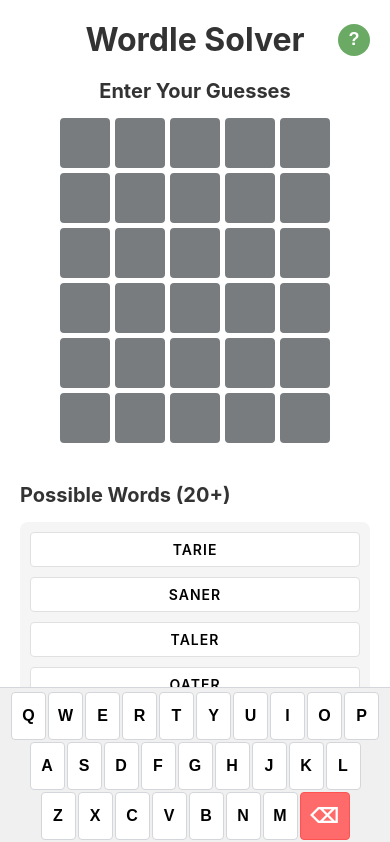
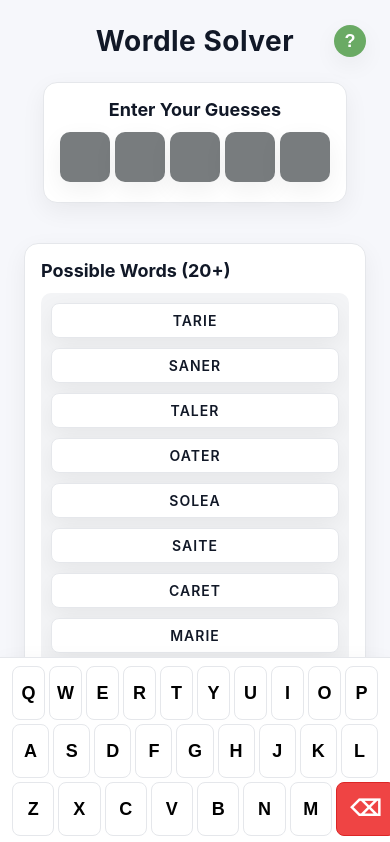
Before and after one commit to rselbach/tools, a React (Create React App) app: page / in a window 390 px wide. Shown: the top 842 px of the page. Built offline with nearby package versions, Linux system fonts and the light colour scheme.

Commit message:
new look

```diff
--- a/src/App.css
+++ b/src/App.css
@@ -1,11 +1,28 @@
+:root {
+  --bg: #f6f7fb;
+  --text: #111827;
+  --muted: #6b7280;
+  --surface: #ffffff;
+  --surface-2: #f3f4f6;
+  --border: #e5e7eb;
+  --shadow: 0 8px 24px rgba(0, 0, 0, 0.06);
+  --accent: #6aaa64; /* green */
+  --accent-2: #c9b458; /* yellow */
+  --accent-3: #787c7e; /* gray */
+}
+
+/* Dark mode removed; single light theme via :root variables */
+
 .App {
   text-align: center;
-  padding: 20px;
+  padding: 24px;
   font-family: -apple-system, BlinkMacSystemFont, 'Segoe UI', 'Roboto', 'Oxygen',
     'Ubuntu', 'Cantarell', 'Fira Sans', 'Droid Sans', 'Helvetica Neue',
     sans-serif;
   max-width: 1200px;
   margin: 0 auto;
+  color: var(--text);
+  background: var(--bg);
 }
 
 .header {
@@ -13,19 +30,23 @@
   justify-content: center;
   align-items: center;
   position: relative;
-  margin-bottom: 20px;
+  margin-bottom: 24px;
 }
 
 h1 {
-  color: #333;
+  color: var(--text);
   margin: 0;
+  font-size: 28px;
+  letter-spacing: 0.5px;
 }
 
 h2 {
-  color: #333;
-  font-size: 20px;
-  margin: 0 0 15px 0;
+  color: var(--text);
+  font-size: 18px;
+  margin: 0 0 12px 0;
 }
+
+/* removed dark-mode toggle button */
 
 .help-button {
   position: absolute;
@@ -33,8 +54,8 @@
   width: 32px;
   height: 32px;
   border-radius: 50%;
-  background: #6aaa64;
-  color: white;
+  background: var(--accent);
+  color: #fff;
   border: none;
   font-size: 18px;
   font-weight: bold;
@@ -43,6 +64,7 @@
   display: flex;
   align-items: center;
   justify-content: center;
+  box-shadow: var(--shadow);
 }
 
 .help-button:hover {
@@ -60,7 +82,7 @@
   gap: 20px;
   margin-top: 15px;
   padding-top: 15px;
-  border-top: 1px solid #e0e0e0;
+  border-top: 1px solid var(--border);
   flex-wrap: wrap;
 }
 
@@ -112,7 +134,7 @@
 .toggle-label {
   font-size: 14px;
   font-weight: 500;
-  color: #333;
+  color: var(--text);
 }
 
 .instructions-overlay {
@@ -143,7 +165,7 @@
 
 .instructions-popup h3 {
   margin: 0 0 15px 0;
-  color: #333;
+  color: var(--text);
   font-size: 22px;
   text-align: center;
 }
@@ -238,6 +260,7 @@
   flex-direction: column;
   gap: 5px;
   align-items: center;
+  perspective: 900px;
 }
 
 .wordle-row {
@@ -249,7 +272,7 @@
 .wordle-cell {
   width: 60px;
   height: 60px;
-  border: 2px solid #d3d6da;
+  border: 2px solid var(--border);
   font-size: 28px;
   font-weight: bold;
   display: flex;
@@ -257,9 +280,24 @@
   justify-content: center;
   text-transform: uppercase;
   cursor: pointer;
-  transition: all 0.2s ease;
-  border-radius: 4px;
+  transition: transform 0.1s ease, background 0.2s ease, border-color 0.2s ease;
+  border-radius: 10px;
   user-select: none;
+  background: var(--surface);
+  box-shadow: var(--shadow);
+  backface-visibility: hidden;
+  transform-style: preserve-3d;
+}
+
+.wordle-cell.flip {
+  animation: flip-cell 0.6s ease both;
+}
+
+@keyframes flip-cell {
+  0% { transform: rotateX(0deg); }
+  49% { transform: rotateX(90deg); }
+  51% { transform: rotateX(90deg); }
+  100% { transform: rotateX(0deg); }
 }
 
 
@@ -290,6 +328,11 @@
 
 .left-panel {
   flex-shrink: 0;
+  background: var(--surface);
+  border: 1px solid var(--border);
+  border-radius: 14px;
+  padding: 16px 16px 20px;
+  box-shadow: var(--shadow);
 }
 
 .left-panel h2 {
@@ -299,6 +342,11 @@
 .right-panel {
   min-width: 300px;
   text-align: left;
+  background: var(--surface);
+  border: 1px solid var(--border);
+  border-radius: 14px;
+  padding: 16px;
+  box-shadow: var(--shadow);
 }
 
 
@@ -314,9 +362,9 @@
 .word-limit-selector select {
   padding: 4px 8px;
   font-size: 14px;
-  border: 1px solid #d3d6da;
-  border-radius: 4px;
-  background: white;
+  border: 1px solid var(--border);
+  border-radius: 6px;
+  background: var(--surface);
   cursor: pointer;
   transition: border-color 0.2s;
 }
@@ -337,26 +385,27 @@
   max-height: 500px;
   overflow-y: auto;
   padding: 10px;
-  background: #f5f5f5;
-  border-radius: 8px;
+  background: var(--surface-2);
+  border-radius: 10px;
 }
 
 .word-item {
   padding: 8px 12px;
-  background: white;
-  border-radius: 4px;
-  border: 1px solid #e0e0e0;
+  background: var(--surface);
+  border-radius: 8px;
+  border: 1px solid var(--border);
   font-weight: 600;
   font-size: 14px;
   letter-spacing: 1px;
   text-align: center;
   cursor: pointer;
-  transition: background 0.15s, transform 0.05s, box-shadow 0.15s;
+  transition: background 0.15s, transform 0.05s, box-shadow 0.15s, border-color 0.2s;
+  box-shadow: var(--shadow);
 }
 
 .word-item:hover {
   background: #f9fafb;
-  box-shadow: 0 1px 2px rgba(0,0,0,0.06);
+  border-color: #d1d5db;
 }
 
 .word-item:active {
@@ -364,7 +413,7 @@
 }
 
 .letter-green {
-  background-color: #6aaa64;
+  background-color: var(--accent);
   color: white;
   padding: 2px 4px;
   border-radius: 2px;
@@ -372,7 +421,7 @@
 }
 
 .letter-yellow {
-  background-color: #c9b458;
+  background-color: var(--accent-2);
   color: white;
   padding: 2px 4px;
   border-radius: 2px;
@@ -382,7 +431,7 @@
 .no-words {
   grid-column: 1 / -1;
   text-align: center;
-  color: #999;
+  color: var(--muted);
   padding: 20px;
 }
 
@@ -405,37 +454,114 @@
   bottom: 0;
   left: 0;
   right: 0;
-  background: #f0f0f0;
-  padding: 4px 2px;
-  border-top: 1px solid #d3d6da;
+  background: var(--surface);
+  padding: 8px 6px;
+  padding-bottom: calc(env(safe-area-inset-bottom, 0px) + 8px);
+  /* Older iOS fallback */
+  padding-bottom: calc(constant(safe-area-inset-bottom, 0px) + 8px);
+  border-top: 1px solid var(--border);
   z-index: 1000;
+  box-shadow: var(--shadow);
 }
 
 .keyboard-row {
-  display: flex;
-  justify-content: center;
-  margin-bottom: 3px;
-  gap: 2px;
+  display: grid;
+  grid-template-columns: repeat(var(--cols, 10), minmax(0, 1fr));
+  margin-bottom: 6px;
+  gap: 4px;
+  padding: 0 6px;
 }
+
+.virtual-keyboard .keyboard-row:nth-child(1) { --cols: 10; }
+.virtual-keyboard .keyboard-row:nth-child(2) { --cols: 9; }
+.virtual-keyboard .keyboard-row:nth-child(3) { --cols: 8; }
 
 .keyboard-row:last-child {
   margin-bottom: 0;
 }
 
 .keyboard-key {
-  flex: 1;
-  max-width: 38px;
-  height: 52px;
-  padding: 0;
-  background: white;
-  border: 1px solid #d3d6da;
-  border-radius: 4px;
+  width: 100%;
+  height: 56px; /* larger touch target */
+  padding: 0 2px;
+  background: var(--surface);
+  border: 1px solid var(--border);
+  border-radius: 8px;
   font-size: 18px;
   font-weight: 600;
   cursor: pointer;
   transition: all 0.1s;
   user-select: none;
   -webkit-tap-highlight-color: transparent;
+  position: relative;
+  touch-action: manipulation;
+  box-sizing: border-box;
+}
+
+/* Keyboard key statuses */
+.keyboard-key.key-green {
+  background: var(--accent);
+  color: #fff;
+  border-color: var(--accent);
+}
+
+.keyboard-key.key-yellow {
+  background: var(--accent-2);
+  color: #fff;
+  border-color: var(--accent-2);
+}
+
+.keyboard-key.key-gray {
+  background: var(--accent-3);
+  color: #fff;
+  border-color: var(--accent-3);
+}
+
+/* Position markers for known green slots */
+.key-markers {
+  position: absolute;
+  bottom: 4px;
+  left: 50%;
+  transform: translateX(-50%);
+  display: flex;
+  gap: 2px;
+  pointer-events: none;
+}
+
+.key-dot {
+  width: 5px;
+  height: 5px;
+  border-radius: 50%;
+  border: 1px solid #cbd5e1; /* slate-300 */
+  background: transparent;
+}
+
+/* Active markers on default (light) keys */
+.keyboard-key:not(.key-green):not(.key-yellow):not(.key-gray) .key-dot.active {
+  background: var(--accent);
+  border-color: var(--accent);
+}
+
+/* Active markers on colored keys use white for contrast */
+.keyboard-key.key-green .key-dot.active,
+.keyboard-key.key-yellow .key-dot.active,
+.keyboard-key.key-gray .key-dot.active {
+  background: #fff;
+  border-color: #fff;
+}
+
+/* Yellow (not-allowed positions) as filled dots */
+.key-dot.yellow {
+  border-color: var(--accent-2);
+  background: var(--accent-2);
+}
+
+/* Ensure visibility on colored keys */
+.keyboard-key.key-green .key-dot.yellow,
+.keyboard-key.key-yellow .key-dot.yellow,
+.keyboard-key.key-gray .key-dot.yellow {
+  background: #fde68a; /* softer yellow for contrast */
+  border-color: #fde68a;
 }
 
 .keyboard-key:active {
@@ -444,10 +570,9 @@
 }
 
 .keyboard-backspace {
-  max-width: 55px;
-  background: #ff6b6b;
+  background: #ef4444;
   color: white;
-  border-color: #ff5252;
+  border-color: #dc2626;
   font-size: 22px;
 }
 
@@ -462,7 +587,7 @@
   }
 
   .App {
-    padding-bottom: 175px; /* make room for keyboard */
+    padding-bottom: calc(210px + env(safe-area-inset-bottom, 0px)); /* room for keyboard */
   }
 }
 
@@ -478,19 +603,15 @@
   }
 
   .keyboard-key {
-    max-width: 35px;
-    height: 48px;
-    font-size: 16px;
-    padding: 0;
+    height: 54px;
+    font-size: 18px;
+    padding: 0 2px;
   }
 
-  .keyboard-row {
-    gap: 2px;
-    margin-bottom: 2px;
-  }
+  .keyboard-row { gap: 4px; margin-bottom: 4px; }
 
   .keyboard-backspace {
-    max-width: 50px;
-    font-size: 20px;
+    min-width: 60px;
+    font-size: 22px;
   }
 }
--- a/src/App.js
+++ b/src/App.js
@@ -1,4 +1,4 @@
-import React, { useState, useEffect } from 'react';
+import React, { useState, useEffect, useMemo } from 'react';
 import './App.css';
 
 const LETTER_STATES = {
@@ -24,7 +24,8 @@
   function createEmptyRow() {
     return Array(5).fill(null).map(() => ({
       letter: '',
-      state: LETTER_STATES.GRAY
+      state: LETTER_STATES.GRAY,
+      flip: false
     }));
   }
 
@@ -50,6 +51,8 @@
   useEffect(() => {
     localStorage.setItem('wordleSolver_wordLimit', wordLimit.toString());
   }, [wordLimit]);
+
+  // no theme toggling; app uses default light theme
 
   // filter words based on current state (with duplicate-letter handling)
   useEffect(() => {
@@ -202,8 +205,22 @@
   }, [rows]);
 
   // handle virtual keyboard input
+  const triggerHaptic = (type = 'key') => {
+    try {
+      const prefersReducedMotion = window.matchMedia && window.matchMedia('(prefers-reduced-motion: reduce)').matches;
+      if (prefersReducedMotion) return;
+      if (navigator.vibrate) {
+        if (type === 'backspace') navigator.vibrate(20);
+        else navigator.vibrate(10);
+      }
+    } catch (_) {
+      // ignore
+    }
+  };
+
   const handleVirtualKeyPress = (key) => {
     if (key === 'BACKSPACE') {
+      triggerHaptic('backspace');
       // handle backspace
       for (let rowIndex = rows.length - 1; rowIndex >= 0; rowIndex--) {
         for (let colIndex = 4; colIndex >= 0; colIndex--) {
@@ -217,6 +234,7 @@
         }
       }
     } else {
+      triggerHaptic('key');
       // handle letter input
       for (let rowIndex = 0; rowIndex < rows.length; rowIndex++) {
         for (let colIndex = 0; colIndex < 5; colIndex++) {
@@ -239,6 +257,78 @@
       }
     }
   };
+
+  // derive per-letter keyboard statuses with precedence: green > yellow > gray
+  const computeKeyStatuses = () => {
+    const status = {};
+    for (let r = 0; r < rows.length; r++) {
+      for (let c = 0; c < 5; c++) {
+        const cell = rows[r][c];
+        if (!cell.letter) continue;
+        const L = cell.letter.toUpperCase();
+        if (cell.state === LETTER_STATES.GREEN) {
+          status[L] = 'green';
+        } else if (cell.state === LETTER_STATES.YELLOW) {
+          if (status[L] !== 'green') status[L] = 'yellow';
+        } else if (cell.state === LETTER_STATES.GRAY) {
+          if (status[L] !== 'green' && status[L] !== 'yellow') status[L] = 'gray';
+        }
+      }
+    }
+    return status;
+  };
+
+  const keyStatuses = computeKeyStatuses();
+
+  // map of letter -> Set of green positions (0-4)
+  const computeGreenPositions = () => {
+    const map = {};
+    for (let r = 0; r < rows.length; r++) {
+      for (let c = 0; c < 5; c++) {
+        const cell = rows[r][c];
+        if (cell.letter && cell.state === LETTER_STATES.GREEN) {
+          const L = cell.letter.toUpperCase();
+          if (!map[L]) map[L] = new Set();
+          map[L].add(c);
+        }
+      }
+    }
+    return map;
+  };
+
+  const greenPositions = computeGreenPositions();
+
+  // map of letter -> Set of positions that are NOT allowed (from YELLOW cells)
+  const computeYellowForbiddenPositions = () => {
+    const map = {};
+    for (let r = 0; r < rows.length; r++) {
+      for (let c = 0; c < 5; c++) {
+        const cell = rows[r][c];
+        if (cell.letter && cell.state === LETTER_STATES.YELLOW) {
+          const L = cell.letter.toUpperCase();
+          if (!map[L]) map[L] = new Set();
+          map[L].add(c);
+        }
+      }
+    }
+    return map;
+  };
+
+  const yellowForbiddenPositions = computeYellowForbiddenPositions();
+
+  // Determine how many rows to show on screen to save space on small devices.
+  // Show at least 1 row; show the next row whenever the current is fully filled; always show rows that have any letters.
+  const visibleRowCount = useMemo(() => {
+    let count = 1;
+    for (let i = 0; i < rows.length; i++) {
+      const row = rows[i];
+      const anyLetters = row.some(cell => cell.letter !== '');
+      const full = row.every(cell => cell.letter !== '');
+      if (anyLetters) count = Math.max(count, i + 1);
+      if (full) count = Math.max(count, i + 2);
+    }
+    return Math.min(count, rows.length);
+  }, [rows]);
 
   const handleCellClick = (rowIndex, colIndex) => {
     // only cycle the state if the cell has a letter
@@ -265,15 +355,41 @@
         nextState = LETTER_STATES.GRAY;
     }
 
+    // Prevent conflicting greens: only one unique letter can be green per column
+    if (nextState === LETTER_STATES.GREEN) {
+      const targetLetter = cell.letter;
+      const conflict = rows.some((r, idx) => idx !== rowIndex && r[colIndex].state === LETTER_STATES.GREEN && r[colIndex].letter !== '' && r[colIndex].letter !== targetLetter);
+      if (conflict) {
+        // skip GREEN and move to GRAY instead (continue cycling)
+        nextState = LETTER_STATES.GRAY;
+      }
+    }
+
     // update this cell and all matching cells (same letter, same position)
     const letter = cell.letter;
+    const changed = [];
     for (let r = 0; r < newRows.length; r++) {
       if (newRows[r][colIndex].letter === letter) {
         newRows[r][colIndex].state = nextState;
+        newRows[r][colIndex].flip = true;
+        changed.push({ r, c: colIndex });
       }
     }
 
     setRows(newRows);
+
+    // remove flip flag after animation so it can retrigger next time
+    setTimeout(() => {
+      setRows(prev => {
+        const reset = [...prev];
+        for (const pos of changed) {
+          if (reset[pos.r] && reset[pos.r][pos.c]) {
+            reset[pos.r][pos.c].flip = false;
+          }
+        }
+        return reset;
+      });
+    }, 650);
   };
 
   // autofill the next available row with a clicked suggestion
@@ -333,6 +449,7 @@
               <li>Press Backspace to delete the last letter entered</li>
               <li>Click a suggested word to autofill the next row</li>
               <li>On mobile, use the on-screen keyboard at the bottom</li>
+              <li>Rows appear as you complete words to save space</li>
             </ul>
             <p><strong>Setting Colors:</strong></p>
             <ul>
@@ -340,6 +457,8 @@
               <li><span className="gray-example">Gray</span> - Letter not in word</li>
               <li><span className="yellow-example">Yellow</span> - Letter in word, wrong position</li>
               <li><span className="green-example">Green</span> - Letter in correct position</li>
+              <li>The on-screen keyboard reflects known letters (green/yellow/gray)</li>
+              <li>Key markers: filled dot = confirmed green slot; filled yellow dot = slot not allowed</li>
             </ul>
           </div>
         </div>
@@ -348,12 +467,12 @@
         <div className="left-panel">
           <h2>Enter Your Guesses</h2>
           <div className="wordle-grid">
-            {rows.map((row, rowIndex) => (
+            {rows.slice(0, visibleRowCount).map((row, rowIndex) => (
               <div key={rowIndex} className="wordle-row">
                 {row.map((cell, colIndex) => (
                   <div
                     key={colIndex}
-                    className={`wordle-cell ${cell.state}`}
+                    className={`wordle-cell ${cell.state} ${cell.flip ? 'flip' : ''}`}
                     onClick={() => handleCellClick(rowIndex, colIndex)}
                   >
                     {cell.letter}
@@ -453,10 +572,20 @@
           {['Q', 'W', 'E', 'R', 'T', 'Y', 'U', 'I', 'O', 'P'].map(letter => (
             <button
               key={letter}
-              className="keyboard-key"
+              className={`keyboard-key ${keyStatuses[letter] ? 'key-' + keyStatuses[letter] : ''}`}
               onClick={() => handleVirtualKeyPress(letter)}
             >
               {letter}
+              {(greenPositions[letter]?.size > 0 || yellowForbiddenPositions[letter]?.size > 0) && (
+                <span className="key-markers" aria-hidden="true">
+                  {[0,1,2,3,4].map(pos => (
+                    <span
+                      key={pos}
+                      className={`key-dot ${greenPositions[letter]?.has(pos) ? 'active' : ''} ${(!greenPositions[letter]?.has(pos) && yellowForbiddenPositions[letter]?.has(pos)) ? 'yellow' : ''}`}
+                    />
+                  ))}
+                </span>
+              )}
             </button>
           ))}
         </div>
@@ -464,10 +593,20 @@
           {['A', 'S', 'D', 'F', 'G', 'H', 'J', 'K', 'L'].map(letter => (
             <button
               key={letter}
-              className="keyboard-key"
+              className={`keyboard-key ${keyStatuses[letter] ? 'key-' + keyStatuses[letter] : ''}`}
               onClick={() => handleVirtualKeyPress(letter)}
             >
               {letter}
+              {(greenPositions[letter]?.size > 0 || yellowForbiddenPositions[letter]?.size > 0) && (
+                <span className="key-markers" aria-hidden="true">
+                  {[0,1,2,3,4].map(pos => (
+                    <span
+                      key={pos}
+                      className={`key-dot ${greenPositions[letter]?.has(pos) ? 'active' : ''} ${(!greenPositions[letter]?.has(pos) && yellowForbiddenPositions[letter]?.has(pos)) ? 'yellow' : ''}`}
+                    />
+                  ))}
+                </span>
+              )}
             </button>
           ))}
         </div>
@@ -475,10 +614,20 @@
           {['Z', 'X', 'C', 'V', 'B', 'N', 'M'].map(letter => (
             <button
               key={letter}
-              className="keyboard-key"
+              className={`keyboard-key ${keyStatuses[letter] ? 'key-' + keyStatuses[letter] : ''}`}
               onClick={() => handleVirtualKeyPress(letter)}
             >
               {letter}
+              {(greenPositions[letter]?.size > 0 || yellowForbiddenPositions[letter]?.size > 0) && (
+                <span className="key-markers" aria-hidden="true">
+                  {[0,1,2,3,4].map(pos => (
+                    <span
+                      key={pos}
+                      className={`key-dot ${greenPositions[letter]?.has(pos) ? 'active' : ''} ${(!greenPositions[letter]?.has(pos) && yellowForbiddenPositions[letter]?.has(pos)) ? 'yellow' : ''}`}
+                    />
+                  ))}
+                </span>
+              )}
             </button>
           ))}
           <button
```
